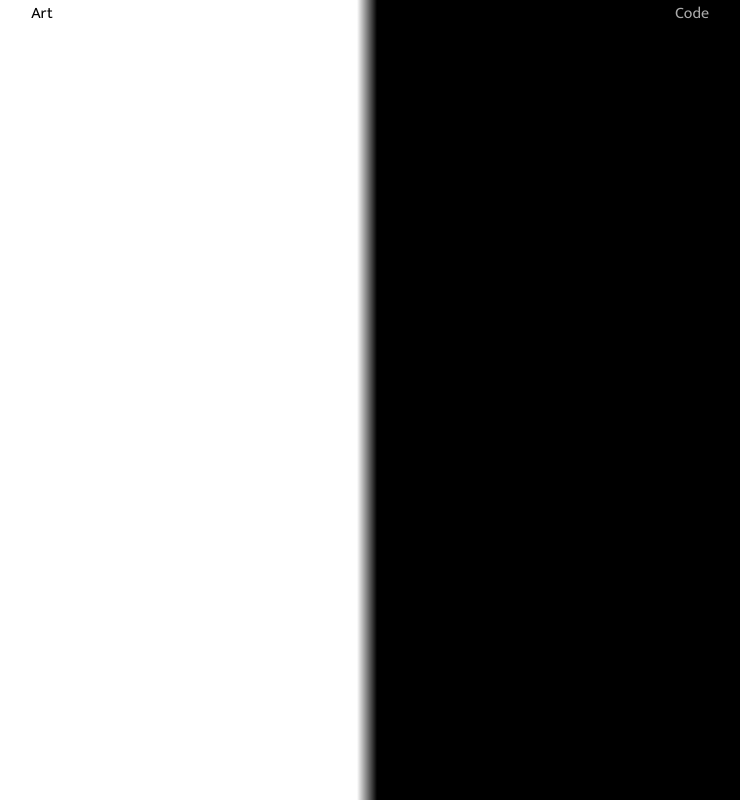
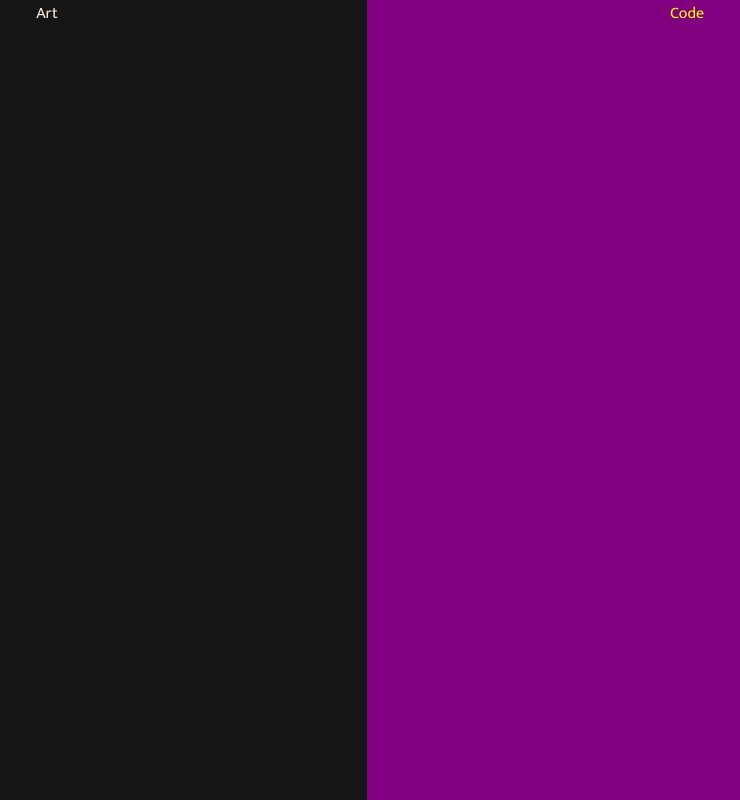
Before and after one commit to rae-ralston/rrcom, a React (Create React App) app: page / in a window 1280 px wide. Shown: the whole page, without its empty margins (273-1013 px from the left). Built offline with nearby package versions, Linux system fonts and the light colour scheme.

Commit message:
feat: simplify code

```diff
--- a/src/components/constants.js
+++ b/src/components/constants.js
@@ -1,11 +1,4 @@
+export const types = { default: "art", art: "art", code: "code" };
+
 export const mailTo =
   "mailto:rachelralston@pm.me?subject=🤘 Hey! Let's Work Together";
-
-export const fontFamily = `"Courier Prime", "Courier New", monospace;`;
-
-export const colors = {
-  brightBlue: "#3b81e1",
-  white: "#fff",
-  black: "#000",
-  lightGray: "#aaa",
-};
--- a/src/components/landing.js
+++ b/src/components/landing.js
@@ -1,26 +1,12 @@
-import { useState } from "react";
 import Container from "./styles/landing";
 import CardContainer from "./styles/landing.card";
+import { types } from "./constants";
 
-export const types = { none: "none", art: "art", code: "code" };
-
-const Landing = () => {
-  const [hovered, setHovered] = useState(types.art);
-
-  const props = (type) => ({
-    type: hovered,
-    hovering: hovered === type,
-    onMouseEnter: () => setHovered(type),
-    onMouseLeave: () => setHovered("none"),
-  });
-
-  return (
-    <Container type={hovered}>
-      <CardContainer {...props(types.art)}>Art</CardContainer>
-      <div className="transition" />
-      <CardContainer {...props(types.code)}>Code</CardContainer>
-    </Container>
-  );
-};
+const Landing = () => (
+  <Container>
+    <CardContainer type={types.art}>Art</CardContainer>
+    <CardContainer type={types.code}>Code</CardContainer>
+  </Container>
+);
 
 export default Landing;
--- a/src/components/styles/landing.card.js
+++ b/src/components/styles/landing.card.js
@@ -1,16 +1,8 @@
 import styled from "@emotion/styled";
-import { colors } from "../constants";
-
-const { white, black, lightGray } = colors;
-
-const hovering = `
-  background-color: ${white};
-  color: ${black};
-`;
+import { getBlack, getWhite } from "./utils";
 
 export default styled.div`
   padding: 0 40px;
-  background-color: ${black};
-  color: ${lightGray};
-  ${(props) => props.hovering && hovering}
+  background-color: ${getBlack};
+  color: ${getWhite};
 `;
--- a/src/components/styles/landing.js
+++ b/src/components/styles/landing.js
@@ -1,54 +1,7 @@
 import styled from "@emotion/styled";
-import { types } from "../landing";
-
-const isArt = (type) => type === types.art;
-const isCode = (type) => type === types.code;
-
-const toggleStyles =
-  ({ artRule, codeRule }) =>
-  (props) => {
-    if (isArt(props.type)) return artRule;
-    if (isCode(props.type)) return codeRule;
-    return "";
-  };
-
-const transitionGradient = toggleStyles({
-  artRule: `background: linear-gradient(to right, white, black);`,
-  codeRule: `background: linear-gradient(to right, black, white);`,
-});
 
 export default styled.article`
   display: grid;
-  grid-template-columns: 1fr 20px 1fr;
+  grid-template-columns: 1fr 1fr;
   height: 100vh;
-
-  .transition {
-    width: 20px;
-    background-color: black;
-    ${transitionGradient}
-
-    &:hover {
-      animation: a 2s linear infinite;
-      background: linear-gradient(
-          rgba(255, 0, 0, 1) 0%,
-          rgba(255, 154, 0, 1) 10%,
-          rgba(208, 222, 33, 1) 20%,
-          rgba(79, 220, 74, 1) 30%,
-          rgba(63, 218, 216, 1) 40%,
-          rgba(47, 201, 226, 1) 50%,
-          rgba(28, 127, 238, 1) 60%,
-          rgba(95, 21, 242, 1) 70%,
-          rgba(186, 12, 248, 1) 80%,
-          rgba(251, 7, 217, 1) 90%,
-          rgba(255, 0, 0, 1) 100%
-        )
-        0 0/100% 200%;
-
-      @keyframes a {
-        to {
-          background-position: 0 -200%;
-        }
-      }
-    }
-  }
 `;
--- /dev/null
+++ b/src/components/styles/utils.js
@@ -0,0 +1,32 @@
+import { pathOr } from "ramda";
+
+export const fontFamily = `"Courier Prime", "Courier New", monospace;`;
+
+export const colors = {
+  brightBlue: "#3b81e1",
+  white: "#fff",
+  black: "#000",
+  lightGray: "#aaa",
+  default: {
+    white: "grey",
+    black: "salmon",
+  },
+  art: {
+    white: "#F9EFDE",
+    black: "#161616",
+    accent: "",
+    headlineFont: ``,
+  },
+  code: {
+    white: "yellow",
+    black: "purple",
+    accent: "",
+    headlineFont: ``,
+  },
+};
+
+export const getColor = (type, color) =>
+  pathOr(colors.default[color], [type, color], colors);
+
+export const getBlack = (props) => getColor(props.type, "black");
+export const getWhite = (props) => getColor(props.type, "white");
```
